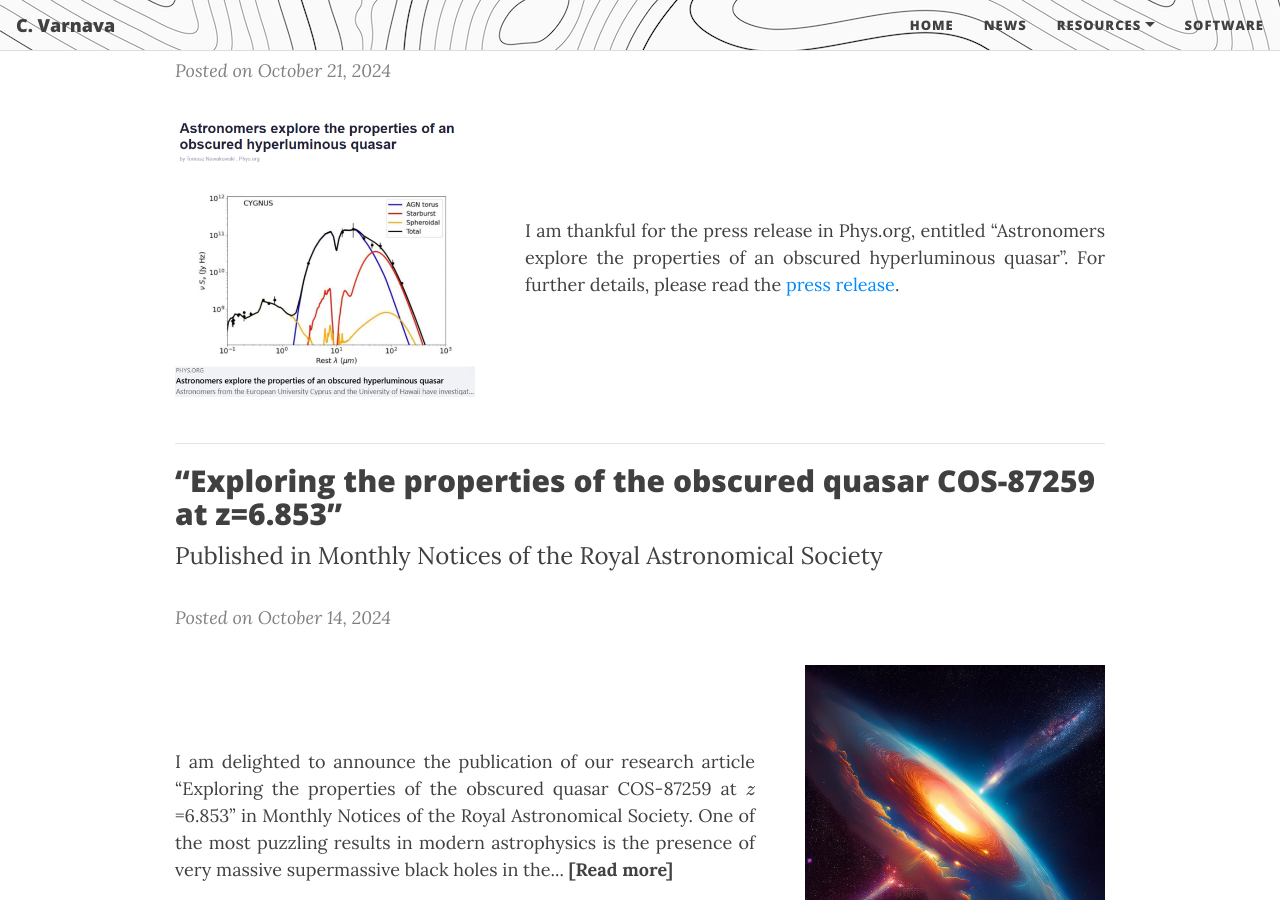
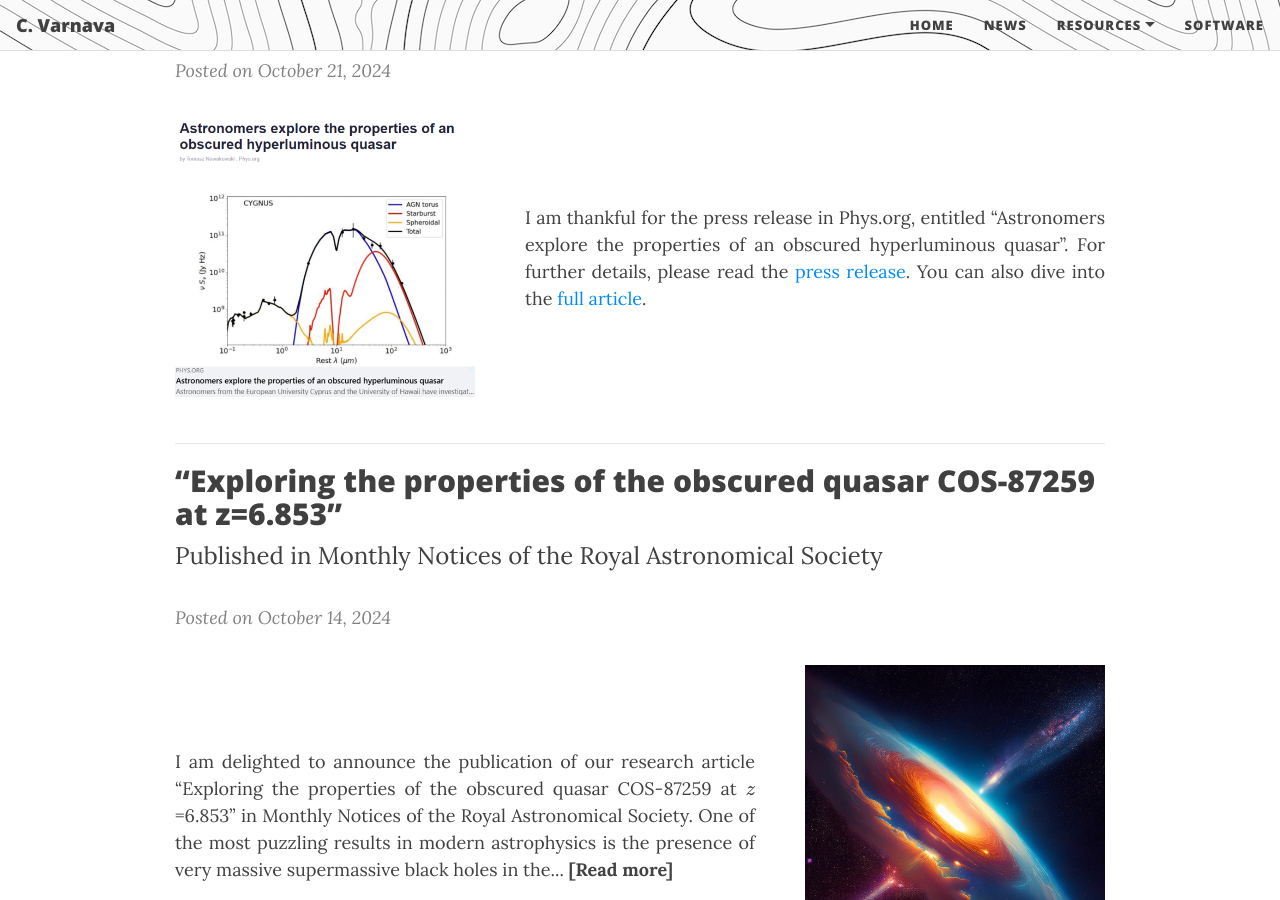
Before and after one commit to ch-var/ch-var.github.io, a Jekyll site: the page built from news.html, in a window 1280 px wide and 900 px high, scrolled down 1498 px. Built offline with Jekyll 4.4.1, drawn with Linux system fonts in a browser that asks for light colours; formulas are drawn with MathJax 3.

Commit message:
Update news.html

```diff
--- a/news.html
+++ b/news.html
@@ -61,7 +61,7 @@
 
 <div style="display: flex; justify-content: space-between; align-items: center; flex-wrap: wrap;">
   <p style="margin-right: 30px;"><img src="/assets/img/press.png" style="max-width: 300px; height: auto;"/></p>
-  <p style="text-align: justify; flex: 1; margin-left: 20px;">I am thankful for the press release in Phys.org, entitled “Astronomers explore the properties of an obscured hyperluminous quasar”. For further details, please read the <a href="https://phys.org/news/2024-10-astronomers-explore-properties-obscured-hyperluminous.html">press release</a>.</p>
+  <p style="text-align: justify; flex: 1; margin-left: 20px;">I am thankful for the press release in Phys.org, entitled “Astronomers explore the properties of an obscured hyperluminous quasar”. For further details, please read the <a href="https://phys.org/news/2024-10-astronomers-explore-properties-obscured-hyperluminous.html">press release</a>. You can also dive into the <a href="https://doi.org/10.1093/mnras/stae2221">full article</a>.</p>
 </div>
 
 <hr size="2">
```
